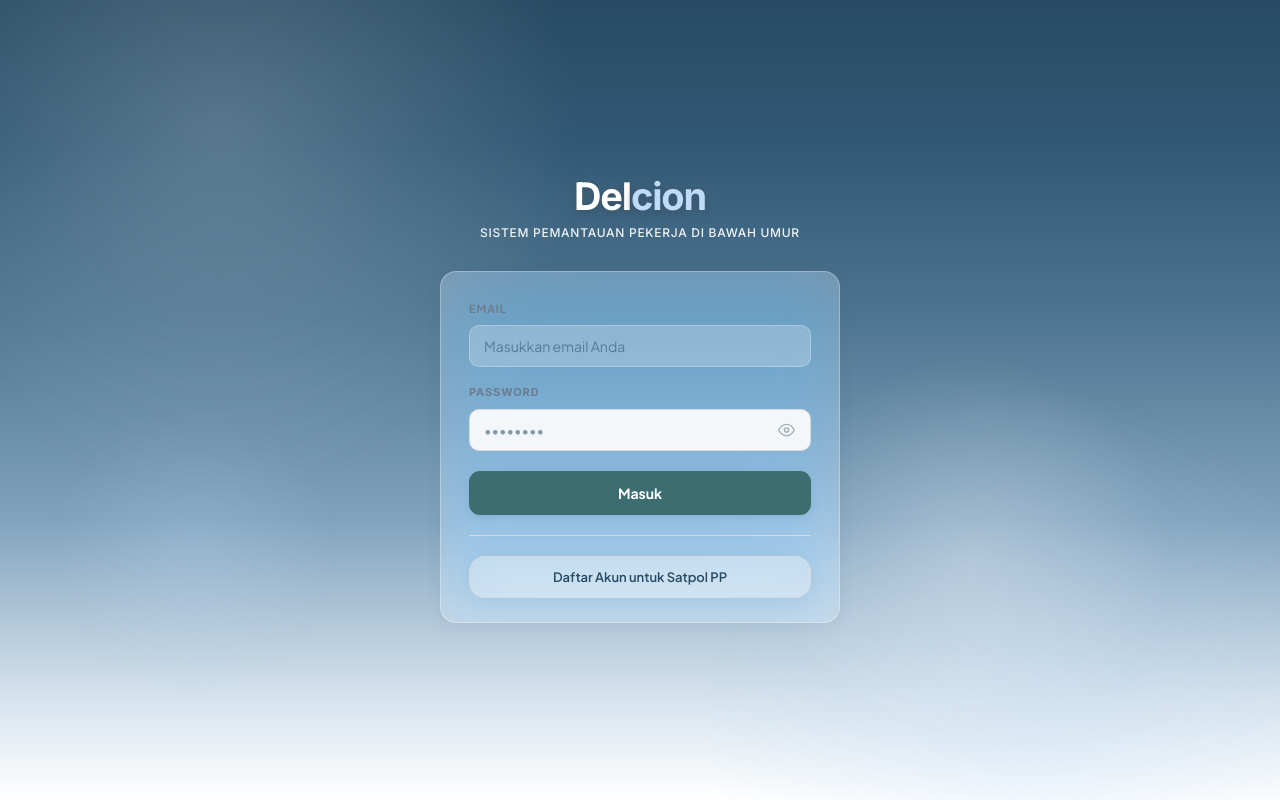
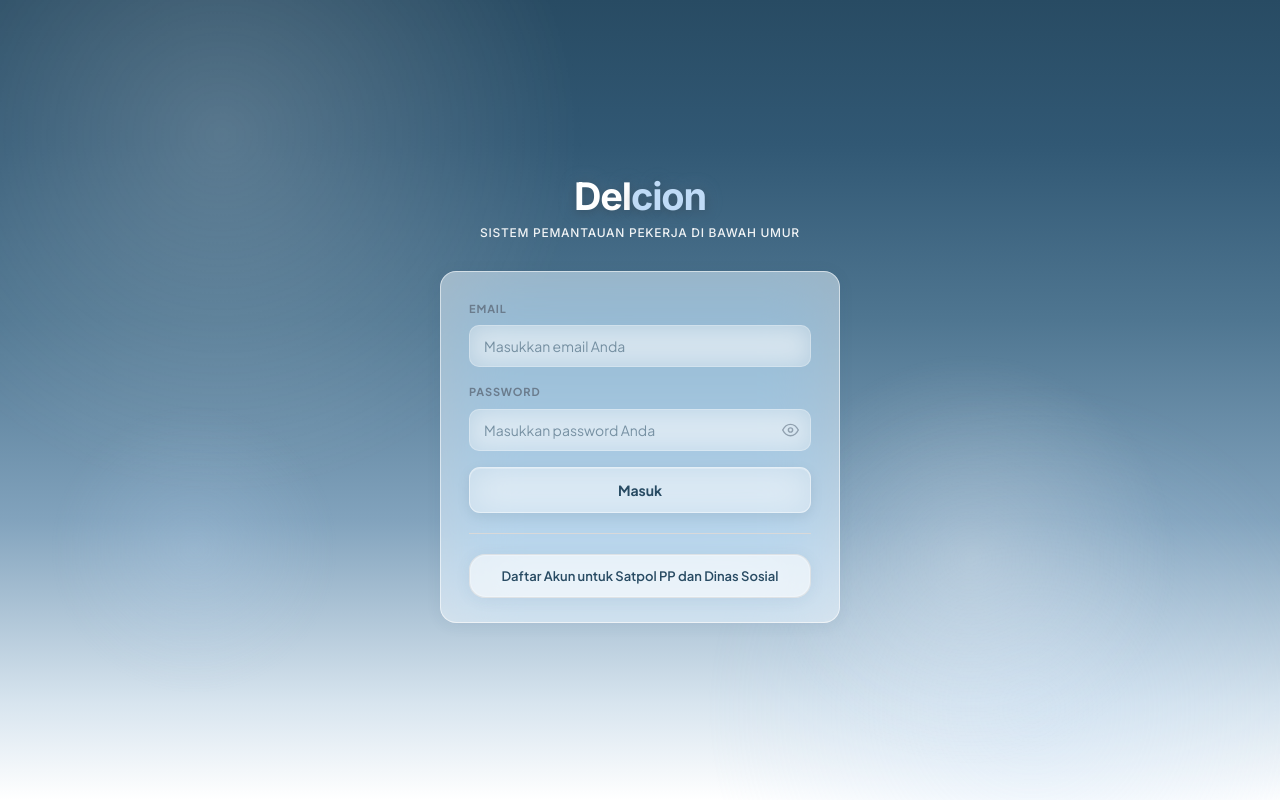
Before and after one commit to KristianAji/Gemastik, a React (Vite) app: page /#/login in a window 1280 px wide. Built offline with nearby package versions, Linux system fonts and the light colour scheme.

Commit message:
tampilan admin final asik gaga skali

```diff
--- a/src/pages/Login.jsx
+++ b/src/pages/Login.jsx
@@ -114,9 +114,9 @@ function GlowBox({
       onMouseEnter={() => animated && setHovered(true)}
       onMouseLeave={() => animated && setHovered(false)}
       style={{
-        background: 'rgba(255,255,255,.28)',
-        backdropFilter: 'blur(28px) saturate(190%)',
-        WebkitBackdropFilter: 'blur(28px) saturate(190%)',
+        background:'rgba(255,255,255,.48)',
+        backdropFilter: 'blur(35px) saturate(180%)',
+        WebkitBackdropFilter: 'blur(35px) saturate(180%)',
 
         border: animated
           ? `1px solid ${
@@ -124,7 +124,7 @@ function GlowBox({
                 ? accentColor + '55'
                 : 'rgba(217,217,217,0.6)'
             }`
-          : '1px solid rgba(255,255,255,.28)',
+          : '1px solid rgba(255,255,255,.55)',
 
         borderRadius: 16,
 
@@ -153,7 +153,12 @@ function GlowBox({
   )
 }
 // ── Input field ───────────────────────────────────────────
-function FieldInput({ label, style, ...props }) {
+function FieldInput({
+  label,
+  style,
+  rightElement,
+  ...props
+}) {
   const [focused, setFocused] = useState(false)
   return (
     <div style={{ marginBottom: 16 }}>
@@ -166,33 +171,71 @@ function FieldInput({ label, style, ...props }) {
           {label}
         </div>
       )}
+      <div style={{ position: 'relative' }}>
   <input
     {...props}
-        onFocus={e => { setFocused(true); props.onFocus?.(e) }}
-        onBlur={e => { setFocused(false); props.onBlur?.(e) }}
+    onFocus={e => {
+      setFocused(true)
+      props.onFocus?.(e)
+    }}
+    onBlur={e => {
+      setFocused(false)
+      props.onBlur?.(e)
+    }}
     style={{
       width: '100%',
-          background:
-            focused
+      background: focused
         ? 'rgba(255,255,255,.75)'
         : 'rgba(255,255,255,.22)',
+
       border: `1.5px solid ${
         focused
           ? '#BFDBF7'
           : 'rgba(255,255,255,.25)'
       }`,
+
       borderRadius: 10,
-          padding: '11px 14px',
-          color: '#353535',
+
+      padding: rightElement
+        ? '11px 44px 11px 14px'
+        : '11px 14px',
+
+      color: '#284B63',
+
       fontSize: 14,
+
       fontFamily: "'Plus Jakarta Sans', sans-serif",
+
       outline: 'none',
-          transition: 'all 0.2s ease',
-          boxShadow: focused ? '0 0 0 3px rgba(60,110,113,0.10)' : 'none',
+
+      transition: 'all .2s ease',
+
+      boxShadow: focused
+        ? '0 0 0 3px rgba(191,219,247,.30)'
+        : 'none',
+
+      backdropFilter: 'blur(12px)',
+      WebkitBackdropFilter: 'blur(12px)',
+
       boxSizing: 'border-box',
+
       ...style,
     }}
   />
+
+  {rightElement && (
+    <div
+      style={{
+        position: 'absolute',
+        right: 12,
+        top: '50%',
+        transform: 'translateY(-50%)'
+      }}
+    >
+      {rightElement}
+    </div>
+  )}
+</div>
     </div>
   )
 }
@@ -254,8 +297,12 @@ function RegisterForm({ onBack, onSuccess }) {
       <GlowButton onClick={submit} style={{ marginBottom: 8 }}>Daftar Sekarang</GlowButton>
 
       <button onClick={onBack} style={{
-        width: '100%', background: 'transparent', border: 'none',
-        background:'rgba(255,255,255,.20)', fontSize: 12, marginTop: 4,
+        width: '100%', border: 'none',
+        background: disabled
+        ? 'rgba(255,255,255,.20)'
+        : hovered
+        ? 'rgba(255,255,255,.35)'
+        : 'rgba(255,255,255,.25)',
         cursor: 'pointer', fontFamily: "'Plus Jakarta Sans', sans-serif", padding: 6,
       }}>
         ← Kembali ke Login
@@ -276,12 +323,14 @@ function GlowButton({ children, onClick, disabled, style }) {
       style={{
         width: '100%',
         background: disabled
-          ? '#9BB5C0'
+        ? 'rgba(255,255,255,.20)'
         : hovered
-            ? '#284B63'
-            : '#3C6E71',
-        color: '#FFFFFF',
-        border: 'none',
+        ? 'rgba(255,255,255,.35)'
+        : 'rgba(255,255,255,.25)',
+        color: '#284B63',
+        border:'1px solid rgba(255,255,255,.45)',
+        backdropFilter: 'blur(18px)',
+        WebkitBackdropFilter: 'blur(18px)',
         borderRadius: 11,
         padding: '13px 0',
         fontSize: 14,
@@ -289,11 +338,15 @@ function GlowButton({ children, onClick, disabled, style }) {
         fontFamily: "'Plus Jakarta Sans', sans-serif",
         cursor: disabled ? 'not-allowed' : 'pointer',
         transform: hovered && !disabled ? 'translateY(-1px)' : 'translateY(0)',
-        boxShadow: hovered && !disabled
-          ? '0 6px 20px rgba(60,110,113,0.30)'
-          : '0 2px 8px rgba(60,110,113,0.15)',
-        transition: 'all 0.2s cubic-bezier(0.22, 1, 0.36, 1)',
-        ...style,
+        boxShadow:hovered
+        ?`
+        0 10px 30px rgba(0,0,0,.12),
+        inset 0 1px 0 rgba(255,255,255,.35)
+        `
+        :`
+        0 4px 14px rgba(0,0,0,.08),
+        inset 0 1px 0 rgba(255,255,255,.25)
+        `
       }}
     >
       {children}
@@ -429,66 +482,39 @@ export default function Login() {
                 autoComplete="email"
               />
 
-              {/* Password dengan toggle ikon */}
-              <div style={{ marginBottom: 20 }}>
-                <div style={{
-                  fontSize: 11, fontWeight: 700, textTransform: 'uppercase',
-                  letterSpacing: '0.08em', color: '#6B7C8D', marginBottom: 7,
-                }}>
-                  Password
-                </div>
-                <div style={{ position: 'relative' }}>
-                  <input
-                    type={showPass ? 'text' : 'password'}
+              <FieldInput
+    label="Password"
+    type={showPass ? "text" : "password"}
     value={pass}
     onChange={e => setPass(e.target.value)}
-                    placeholder="••••••••"
-                    onKeyDown={e => e.key === 'Enter' && handleLogin()}
-                    style={{
-                      width: '100%',
-                      background: '#F4F7F9',
-                      border: '1.5px solid #D9D9D9',
-                      borderRadius: 10,
-                      padding: '11px 44px 11px 14px',
-                      color: '#353535',
-                      fontSize: 14,
-                      fontFamily: "'Plus Jakarta Sans', sans-serif",
-                      outline: 'none',
-                      boxSizing: 'border-box',
-                    }}
-                    onFocus={e => {
-                      e.target.style.borderColor = '#3C6E71'
-                      e.target.style.background  = '#FFFFFF'
-                      e.target.style.boxShadow   = '0 0 0 3px rgba(60,110,113,0.10)'
-                    }}
-                    onBlur={e => {
-                      e.target.style.borderColor = '#D9D9D9'
-                      e.target.style.background  = '#F4F7F9'
-                      e.target.style.boxShadow   = 'none'
-                    }}
-                  />
+    placeholder="Masukkan password Anda"
+    onKeyDown={e => e.key === "Enter" && handleLogin()}
+    autoComplete="current-password"
+
+    rightElement={
         <button
             type="button"
             onClick={() => setShowPass(v => !v)}
             style={{
-                      position: 'absolute', right: 12, top: '50%',
-                      transform: 'translateY(-50%)',
-                      background: 'none', border: 'none',
-                      cursor: 'pointer', padding: 4,
-                      display: 'flex', alignItems: 'center',
-                      opacity: 0.6,
-                      transition: 'opacity 0.15s',
+                background: 'transparent',
+                border: 'none',
+                cursor: 'pointer',
+                padding: 0,
+                display: 'flex',
+                alignItems: 'center',
+                opacity: .65,
+                transition: '.2s'
             }}
             onMouseEnter={e => e.currentTarget.style.opacity = 1}
-                    onMouseLeave={e => e.currentTarget.style.opacity = 0.6}
+            onMouseLeave={e => e.currentTarget.style.opacity = .65}
         >
             {showPass
                 ? <IconEyeOff size={17} color="#6B7C8D" />
-                      : <IconEye    size={17} color="#6B7C8D" />
+                : <IconEye size={17} color="#6B7C8D" />
             }
         </button>
-                </div>
-              </div>
+    }
+/>
 
               <GlowButton onClick={handleLogin} disabled={loading}>
                 {loading ? 'Mengalihkan…' : 'Masuk'}
@@ -507,8 +533,8 @@ export default function Login() {
                   onClick={() => setShowReg(true)}
                   style={{
                     width: '100%',
-                    background: 'transparent',
-                    border: 'none',
+                    background:'rgba(255,255,255,.12)',
+                    border:'1px solid rgba(255,255,255,.25)',
                     borderRadius: 16,
                     padding: '12px 0',
                     fontSize: 13,
@@ -518,7 +544,7 @@ export default function Login() {
                     cursor: 'pointer',
                   }}
                 >
-                  Daftar Akun untuk Satpol PP
+                  Daftar Akun untuk Satpol PP dan Dinas Sosial
                 </button>
               </GlowBox>
             </>
```
Lines whose indentation alone changed are shown as unchanged.
